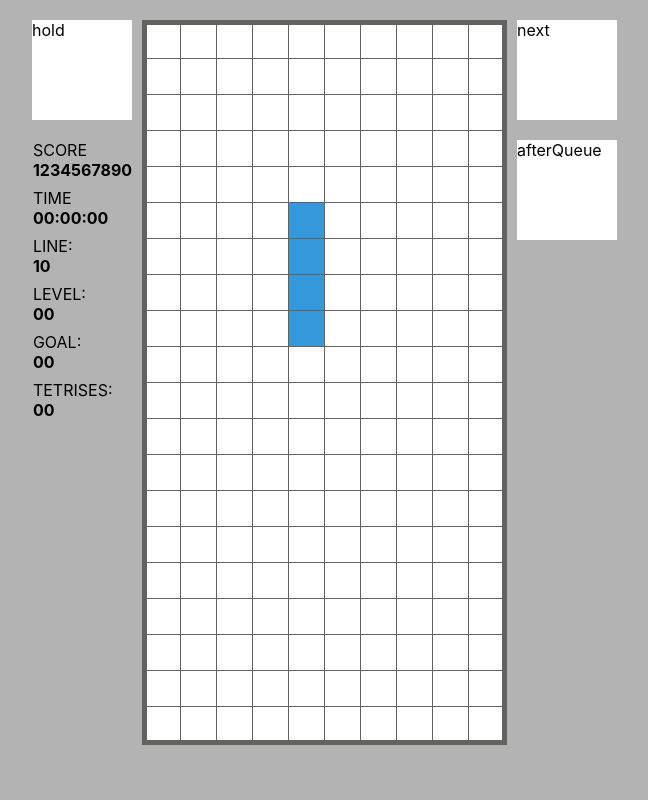
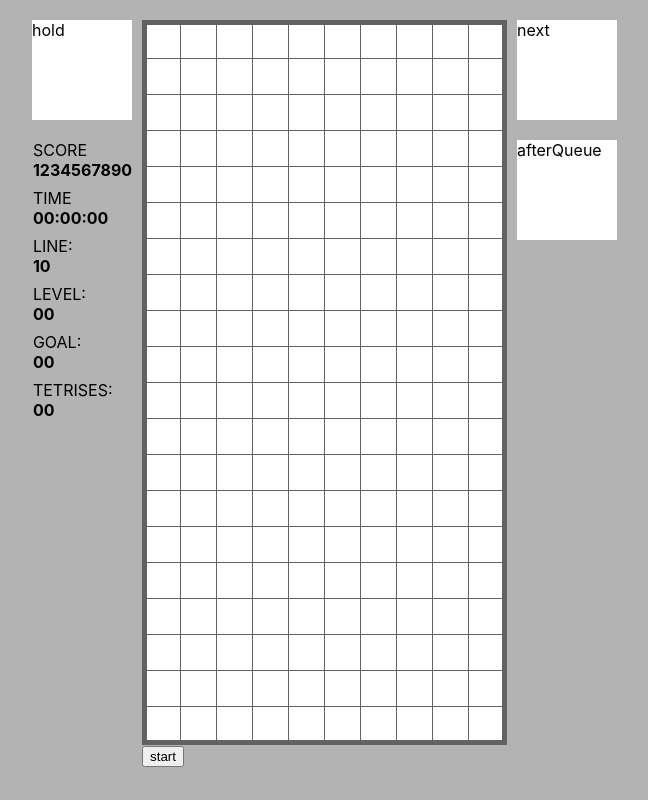
Before and after one commit to Kosuke-I/vTETuLISe, a Nuxt app: page /vTETuLISe in a window 1280 px wide. Shown: the whole page, without its empty margins (335-983 px from the left). Built offline with nearby package versions, Linux system fonts and the light colour scheme.

Commit message:
update スタートボタンの設定

```diff
--- a/pages/vTETuLISe.vue
+++ b/pages/vTETuLISe.vue
@@ -76,6 +76,9 @@
               </tr>
             </table>
           </div>
+          <button @click="start">
+            start
+          </button>
         </div>
         <div class="right">
           <div class="queue nextQueue">
@@ -230,11 +233,9 @@ export default {
   // ライフサイクル
   created() {
     this.clear();
-    this.setBlock();
   },
   mounted() {
     window.addEventListener('keydown', this.handleKeydown);
-    this.dropDown();
   },
   beforeDestroy() {
     window.removeEventListener('keydown', this.handleKeydown);
@@ -248,15 +249,19 @@ export default {
       this.field.data = [...Array(this.field.y)].map(() => Array(this.field.x).fill(0));
     },
     /**
+     * ゲームの開始
+     */
+    start() {
+      this.setBlock();
+      this.dropDown();
+    },
+    /**
      * テトリミノの表示
      */
     setBlock() {
       this.block.x = 2;
       this.block.y = this.block.type === 1 ? 0 : -1;
       this.block.data = JSON.parse(JSON.stringify(tetrimino[this.block.type]));
-      // while (this.isOverlap()) {
-      //   this.block.y -= 1;
-      // }
     },
     /**
      * 移動可否判定
@@ -319,16 +324,15 @@ export default {
      */
     softDrop() {
       if (this.canMove(this.block.data, this.block.x, this.block.y + 1)) {
+        this.stopDropDown();
         this.block.y += 1;
-        this.stopDropDown;
+        this.dropDown();
         return true;
       }
-      // 最下端にたどり着いたら、フィールドの更新
+      // 最下端にたどり着いたら、フィールドの更新とIntervalIDの破棄
       this.field.data = JSON.parse(JSON.stringify(this.display));
       // 次のテトリミノを配置
       this.setTetorimino();
-      // TODO #6 自動落下させる 削除予定
-      this.dropDown;
     },
     /**
      * 最下移動（ハードドロップ）
```
